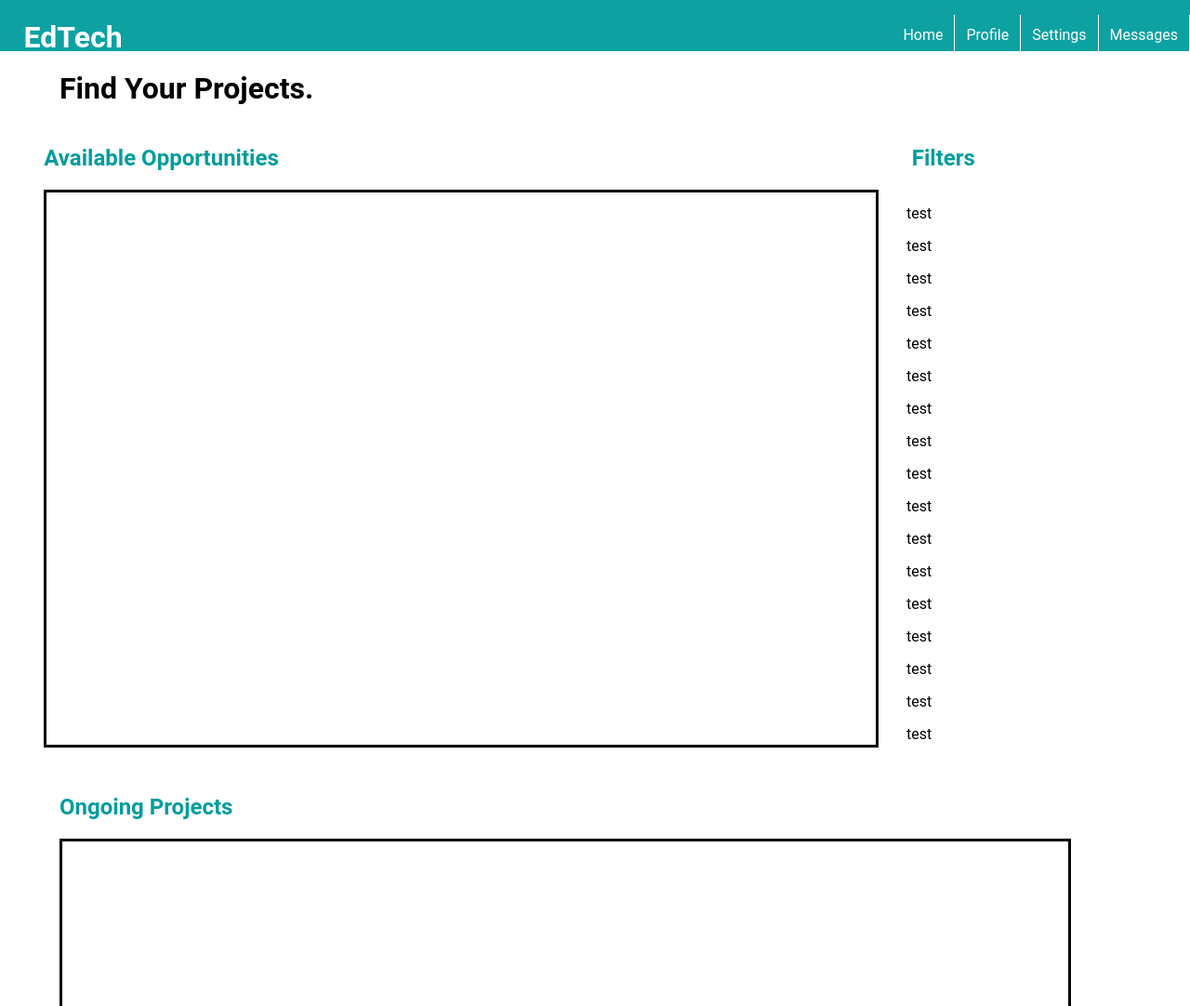
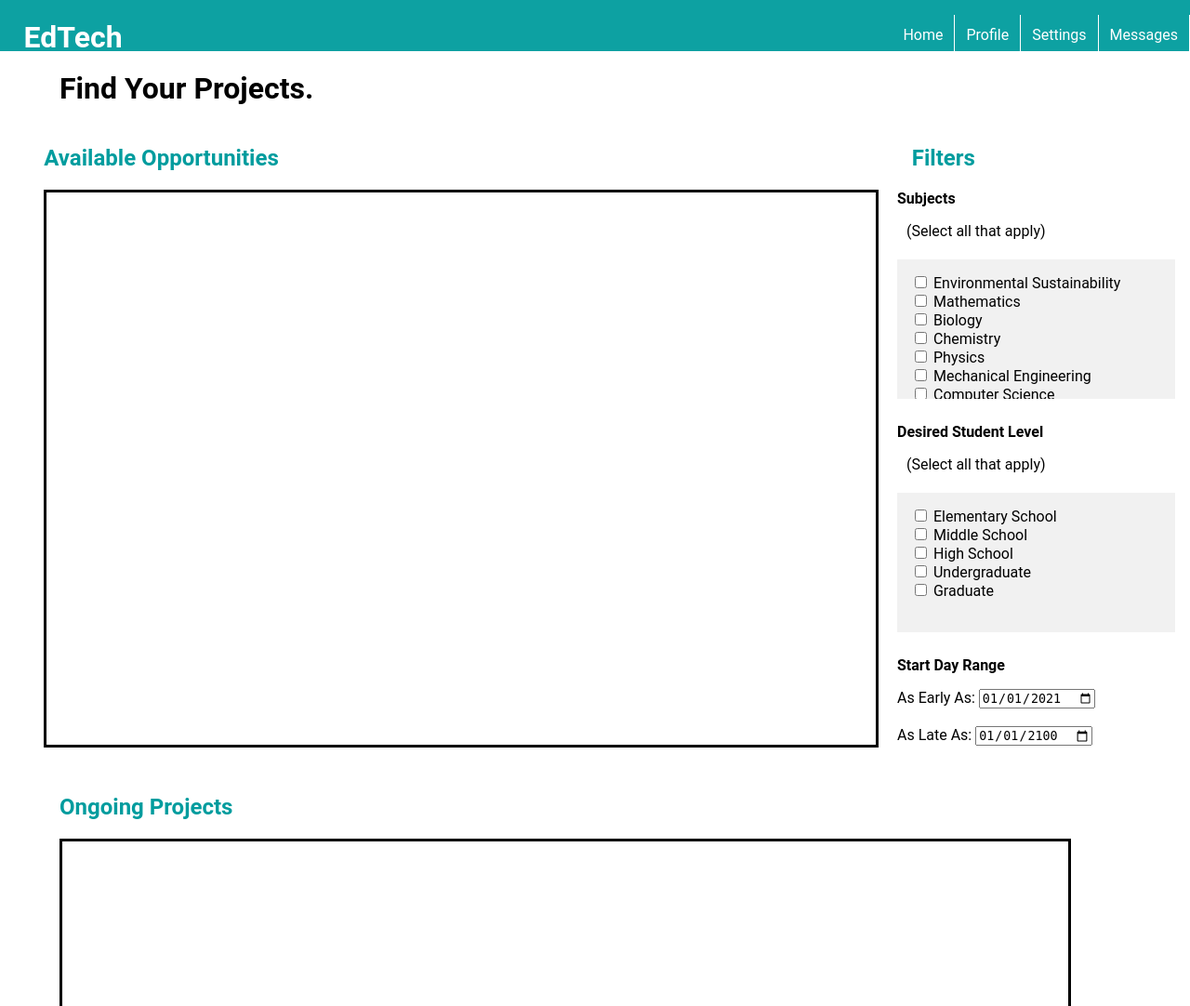
Before and after one commit to kevchengcodes/EdTech, a Django app: template Backend/edtech/createproject/templates/createproject/results.html in a window 1280 px wide. Shown: the top 1082 px of the page at 93% size. Run offline with Django 3.2, Linux system fonts and the light colour scheme; the template is opened without the code that fills it, so the values that code supplies are empty.

Commit message:
added filters

```diff
--- a/Backend/edtech/createproject/templates/createproject/results.html
+++ b/Backend/edtech/createproject/templates/createproject/results.html
@@ -58,7 +58,49 @@
         <div class="grid-child">
             <h2 class="header"> Filters </h2>
             <div class="filters">
-                <p>test</p><p>test</p><p>test</p><p>test</p><p>test</p><p>test</p><p>test</p><p>test</p><p>test</p><p>test</p><p>test</p><p>test</p><p>test</p><p>test</p><p>test</p><p>test</p><p>test</p><p>test</p><p>test</p><p>test</p><p>test</p><p>test</p>
+                <form action="" method="GET">
+                    <label for="Subjects"><b>Subjects </b></label>
+                    <p>(Select all that apply)</p>
+                    <div class="checklist">
+                        <input type="checkbox" id="Subjects" name="Subjects" value="ES">
+                        <label for="Subjects"> Environmental Sustainability </label><br>
+                        <input type="checkbox" id="Subjects" name="Subjects" value="MA">
+                        <label for="Subjects"> Mathematics </label><br>
+                        <input type="checkbox" id="Subjects" name="Subjects" value="B">
+                        <label for="Subjects"> Biology </label><br>
+                        <input type="checkbox" id="Subjects" name="Subjects" value="C">
+                        <label for="Subjects"> Chemistry </label><br>
+                        <input type="checkbox" id="Subjects" name="Subjects" value="P">
+                        <label for="Subjects"> Physics </label><br>
+                        <input type="checkbox" id="Subjects" name="Subjects" value="ME">
+                        <label for="Subjects"> Mechanical Engineering </label><br>
+                        <input type="checkbox" id="Subjects" name="Subjects" value="CS">
+                        <label for="Subjects"> Computer Science </label><br>
+                    </div>
+
+                    <label for="Level"><b>Desired Student Level </b></label>
+                    <p>(Select all that apply)</p>
+                    <div class="checklist">
+                        <input type="checkbox" id="Level" name="Level" value="E">
+                        <label for="Level"> Elementary School </label><br>
+                        <input type="checkbox" id="Level" name="Level" value="M">
+                        <label for="Level"> Middle School </label><br>
+                        <input type="checkbox" id="Level" name="Level" value="H">
+                        <label for="Level"> High School </label><br>
+                        <input type="checkbox" id="Level" name="Level" value="U">
+                        <label for="Level"> Undergraduate </label><br>
+                        <input type="checkbox" id="Level" name="Level" value="G">
+                        <label for="Level"> Graduate </label><br>
+                    </div>
+
+                    <label for="Start_date"><b> Start Day Range </b></label><p></p>
+                    <label for="Start_date">As Early As: </label>
+                    <input type="date" id="Start_date_0" name="Start_date_0" value="2021-01-01"> <br><br>
+                    <label for="Start_date">As Late As: </label>
+                    <input type="date" id="Start_date_1" name="Start_date_1" value="2100-01-01"> <br><br>
+
+                    <input type="submit" value="Filter">
+                </form>
             </div>
         </div>
     </div>
--- a/Backend/edtech/createproject/urls.py
+++ b/Backend/edtech/createproject/urls.py
@@ -7,4 +7,5 @@
     path('', views.index, name='index'),
     path('results/', views.results, name='results'),
     path('create_new_project/', views.create_new_project, name='create_new_project'),
+    path('', views.filter_projects, name='filter_projects'),
 ]
```
Also changed, not shown: Backend/edtech/createproject/templates/createproject/index.html (+8 -6 lines), Backend/edtech/createproject/views.py (+27 -1 lines).
